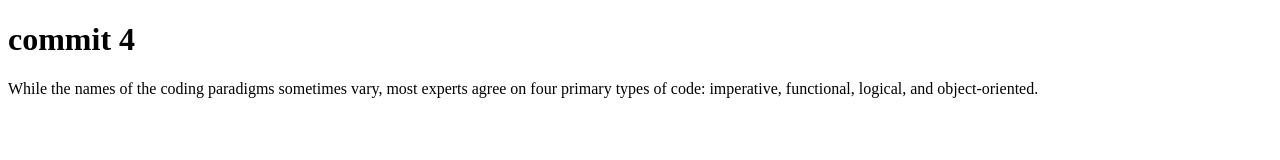
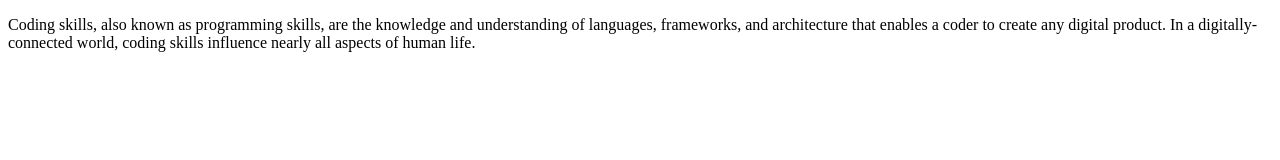
Before and after one commit to kartikkotkar/git-practice, a plain HTML site: page index.html in a window 1280 px wide. Drawn offline with Linux system fonts and the light colour scheme.

Commit message:
index.html added file

```diff
--- a/index.html
+++ b/index.html
@@ -6,9 +6,9 @@
     <title>git commit</title>
 </head>
 <body>
-    <h1>commit 4</h1>
+  <p>
+    Coding skills, also known as programming skills, are the knowledge and understanding of languages, frameworks, and architecture that enables a coder to create any digital product. In a digitally-connected world, coding skills influence nearly all aspects of human life.
+  </p>
+
 </body>
-<p>
-    While the names of the coding paradigms sometimes vary, most experts agree on four primary types of code: imperative, functional, logical, and object-oriented.
-</p>
 </html>
```
